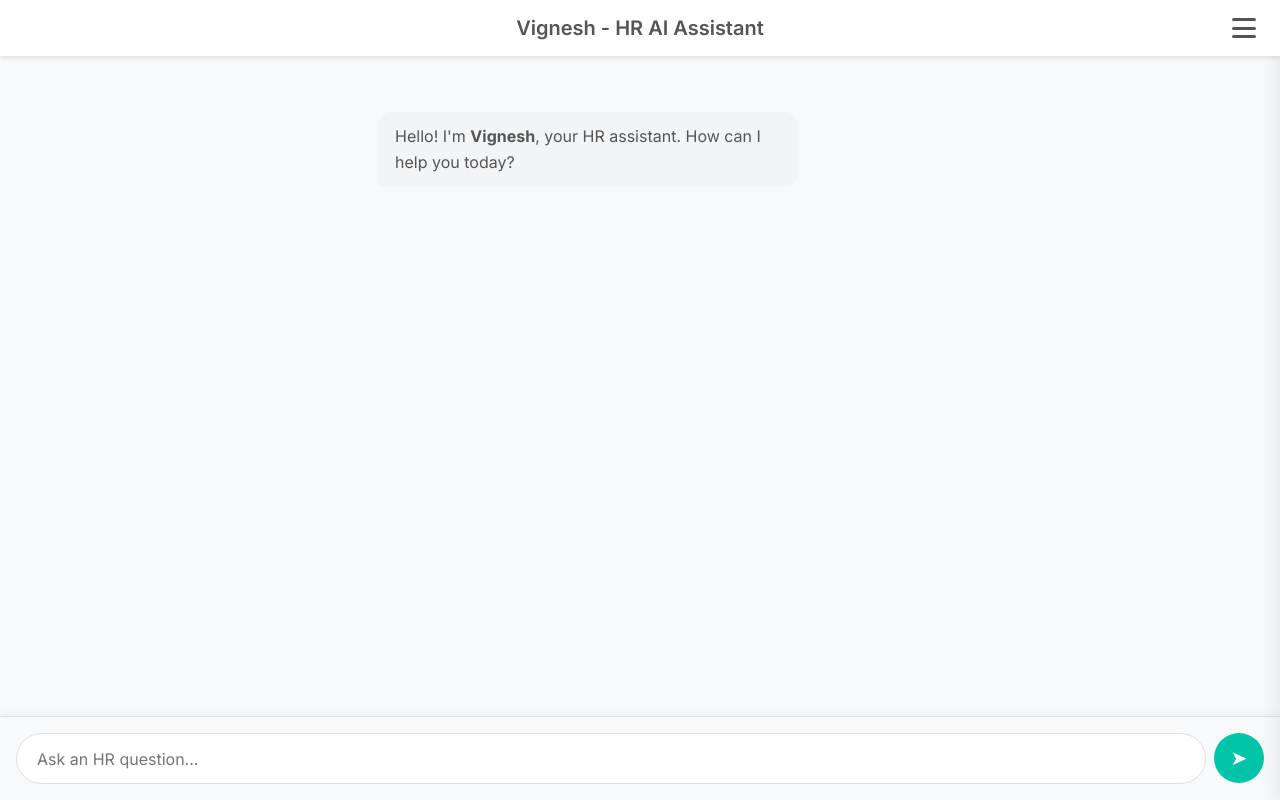
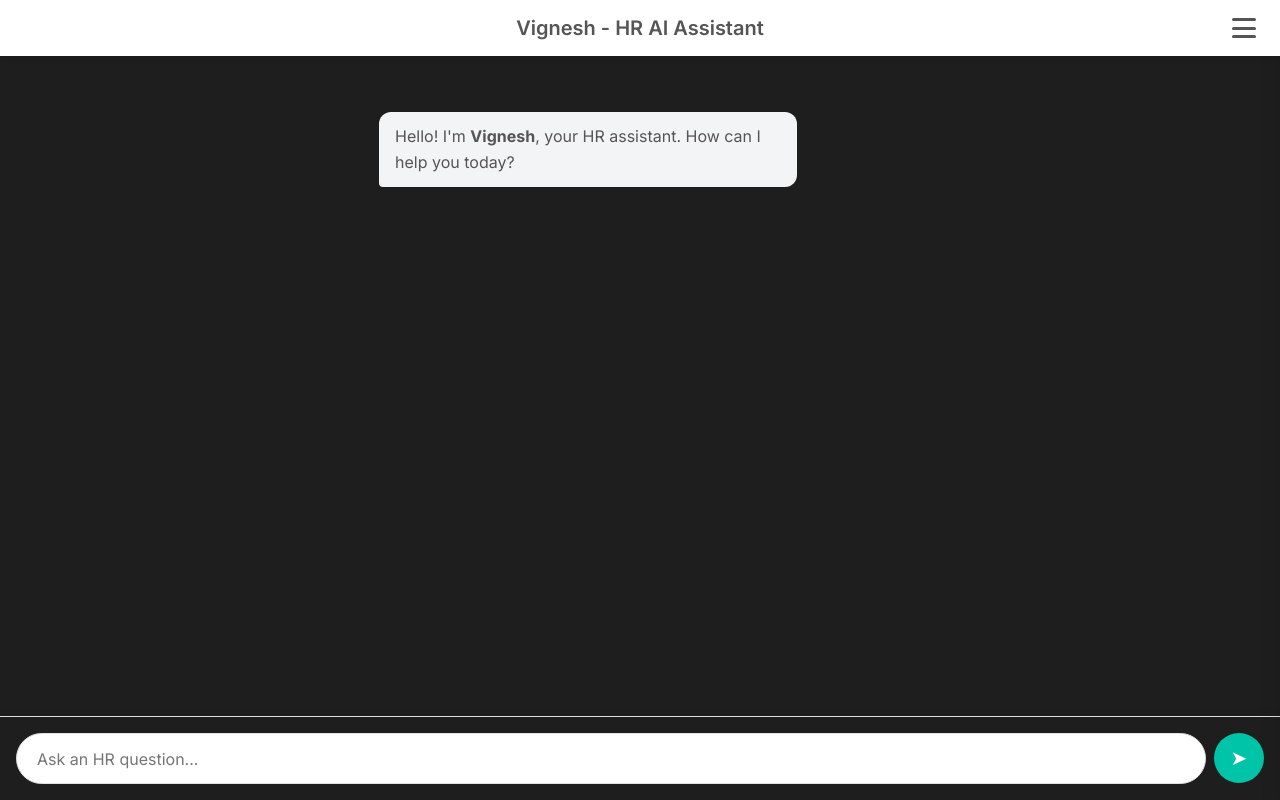
Before and after one commit to vigneshwax/hr-chat, a plain HTML site: page index.html in a window 1280 px wide. Drawn offline with Linux system fonts and the light colour scheme.

Commit message:
Change background color to dark theme

```diff
--- a/index.html
+++ b/index.html
@@ -196,7 +196,7 @@
         --border-color: #e0e0e0;
         --card-bg: #ffffff;
         --text-primary: #555555;
-        --background-color: #f7f9fb;
+        --background-color: #1E1E1E;
         }
 
         /* Overall layout */
```
